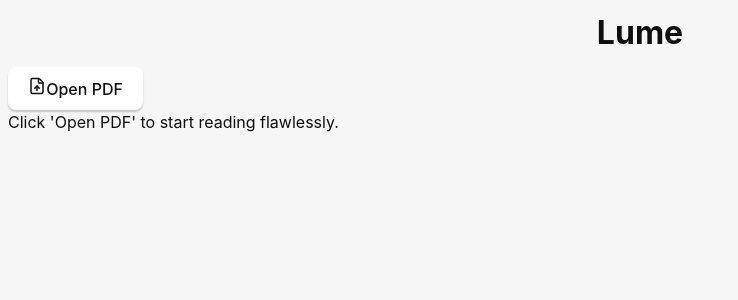
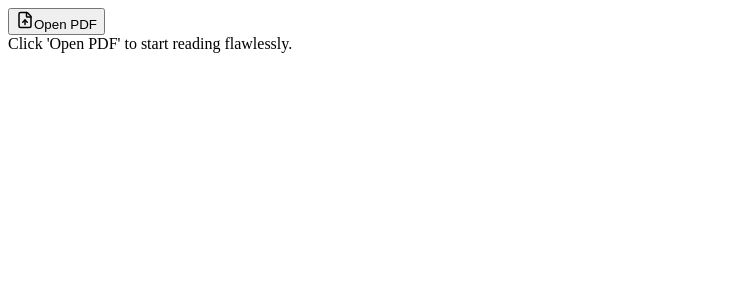
Before and after one commit to liuup/Lume, a React (Vite) app: page / in a window 1280 px wide. Shown: the top 300 px of the page, without its empty margins (0-738 px from the left). Built offline with nearby package versions, Linux system fonts and the light colour scheme.

Commit message:
style: Remove global CSS and refine toolbar layout and spacing.

```diff
--- a/src/App.css
+++ /dev/null
@@ -1,116 +0,0 @@
-.logo.vite:hover {
-  filter: drop-shadow(0 0 2em #747bff);
-}
-
-.logo.react:hover {
-  filter: drop-shadow(0 0 2em #61dafb);
-}
-:root {
-  font-family: Inter, Avenir, Helvetica, Arial, sans-serif;
-  font-size: 16px;
-  line-height: 24px;
-  font-weight: 400;
-
-  color: #0f0f0f;
-  background-color: #f6f6f6;
-
-  font-synthesis: none;
-  text-rendering: optimizeLegibility;
-  -webkit-font-smoothing: antialiased;
-  -moz-osx-font-smoothing: grayscale;
-  -webkit-text-size-adjust: 100%;
-}
-
-.container {
-  margin: 0;
-  padding-top: 10vh;
-  display: flex;
-  flex-direction: column;
-  justify-content: center;
-  text-align: center;
-}
-
-.logo {
-  height: 6em;
-  padding: 1.5em;
-  will-change: filter;
-  transition: 0.75s;
-}
-
-.logo.tauri:hover {
-  filter: drop-shadow(0 0 2em #24c8db);
-}
-
-.row {
-  display: flex;
-  justify-content: center;
-}
-
-a {
-  font-weight: 500;
-  color: #646cff;
-  text-decoration: inherit;
-}
-
-a:hover {
-  color: #535bf2;
-}
-
-h1 {
-  text-align: center;
-}
-
-input,
-button {
-  border-radius: 8px;
-  border: 1px solid transparent;
-  padding: 0.6em 1.2em;
-  font-size: 1em;
-  font-weight: 500;
-  font-family: inherit;
-  color: #0f0f0f;
-  background-color: #ffffff;
-  transition: border-color 0.25s;
-  box-shadow: 0 2px 2px rgba(0, 0, 0, 0.2);
-}
-
-button {
-  cursor: pointer;
-}
-
-button:hover {
-  border-color: #396cd8;
-}
-button:active {
-  border-color: #396cd8;
-  background-color: #e8e8e8;
-}
-
-input,
-button {
-  outline: none;
-}
-
-#greet-input {
-  margin-right: 5px;
-}
-
-@media (prefers-color-scheme: dark) {
-  :root {
-    color: #f6f6f6;
-    background-color: #2f2f2f;
-  }
-
-  a:hover {
-    color: #24c8db;
-  }
-
-  input,
-  button {
-    color: #ffffff;
-    background-color: #0f0f0f98;
-  }
-  button:active {
-    background-color: #0f0f0f69;
-  }
-}
--- a/src/App.tsx
+++ b/src/App.tsx
@@ -3,7 +3,6 @@
 import { open } from "@tauri-apps/plugin-dialog";
 import { Toolbar } from "./components/Toolbar";
 import { PdfViewer } from "./components/PdfViewer";
-import "./App.css";
 
 export type PageDimension = { width: number; height: number };
 export type ToolType = 'none' | 'draw' | 'highlight';
--- a/src/components/Toolbar.tsx
+++ b/src/components/Toolbar.tsx
@@ -13,10 +13,7 @@
 
 export function Toolbar({ onOpenPdf, onZoomIn, onZoomOut, scale, hasPdf, activeTool, onToolChange }: ToolbarProps) {
   return (
-    <div className="h-14 bg-white border-b border-gray-300 flex items-center justify-between px-4 shadow-sm z-10 shrink-0">
-      <div className="flex items-center space-x-6">
-        <h1 className="font-bold text-xl text-blue-600 tracking-tight">Lume</h1>
-
+    <div className="h-14 bg-white border-b border-gray-300 flex items-center space-x-6 px-4 shadow-sm z-10 shrink-0">
       <button
         onClick={onOpenPdf}
         className="flex items-center space-x-2 bg-gray-100 hover:bg-gray-200 text-gray-700 px-3 py-1.5 rounded-md transition"
@@ -24,24 +21,21 @@
         <FileUp size={18} />
         <span className="text-sm font-medium">Open PDF</span>
       </button>
-      </div>
 
       {hasPdf && (
-        <div className="flex items-center space-x-2 bg-gray-50 p-1 border border-gray-200 rounded-lg shadow-inner">
-          <button onClick={onZoomOut} className="p-1.5 text-gray-500 hover:text-gray-800 hover:bg-gray-200 rounded transition">
+        <div className="flex items-center space-x-1 bg-gray-50 p-1 border border-gray-200 rounded-lg shadow-inner">
+          <button onClick={onZoomOut} className="p-1.5 text-gray-500 hover:text-gray-800 hover:bg-gray-200 rounded transition" title="Zoom Out">
             <ZoomOut size={18} />
           </button>
-          <span className="text-sm font-mono text-gray-600 w-12 text-center">
+          <span className="text-sm font-mono text-gray-600 w-12 text-center select-none">
             {Math.round(scale * 100)}%
           </span>
-          <button onClick={onZoomIn} className="p-1.5 text-gray-500 hover:text-gray-800 hover:bg-gray-200 rounded transition">
+          <button onClick={onZoomIn} className="p-1.5 text-gray-500 hover:text-gray-800 hover:bg-gray-200 rounded transition" title="Zoom In">
             <ZoomIn size={18} />
           </button>
-        </div>
-      )}
 
-      {hasPdf ? (
-        <div className="flex items-center space-x-2 border border-gray-200 bg-gray-50 p-1 rounded-lg">
+          <div className="w-px h-5 bg-gray-300 mx-2" />
+
           <button
             onClick={() => onToolChange("none")}
             className={`p-1.5 rounded transition ${activeTool === 'none' ? 'bg-white shadow text-gray-800' : 'text-gray-500 hover:text-gray-800'}`}
@@ -64,7 +58,7 @@
             <Pencil size={18} />
           </button>
         </div>
-      ) : <div />}
+      )}
     </div>
   );
 }
```
Lines whose indentation alone changed are shown as unchanged.
